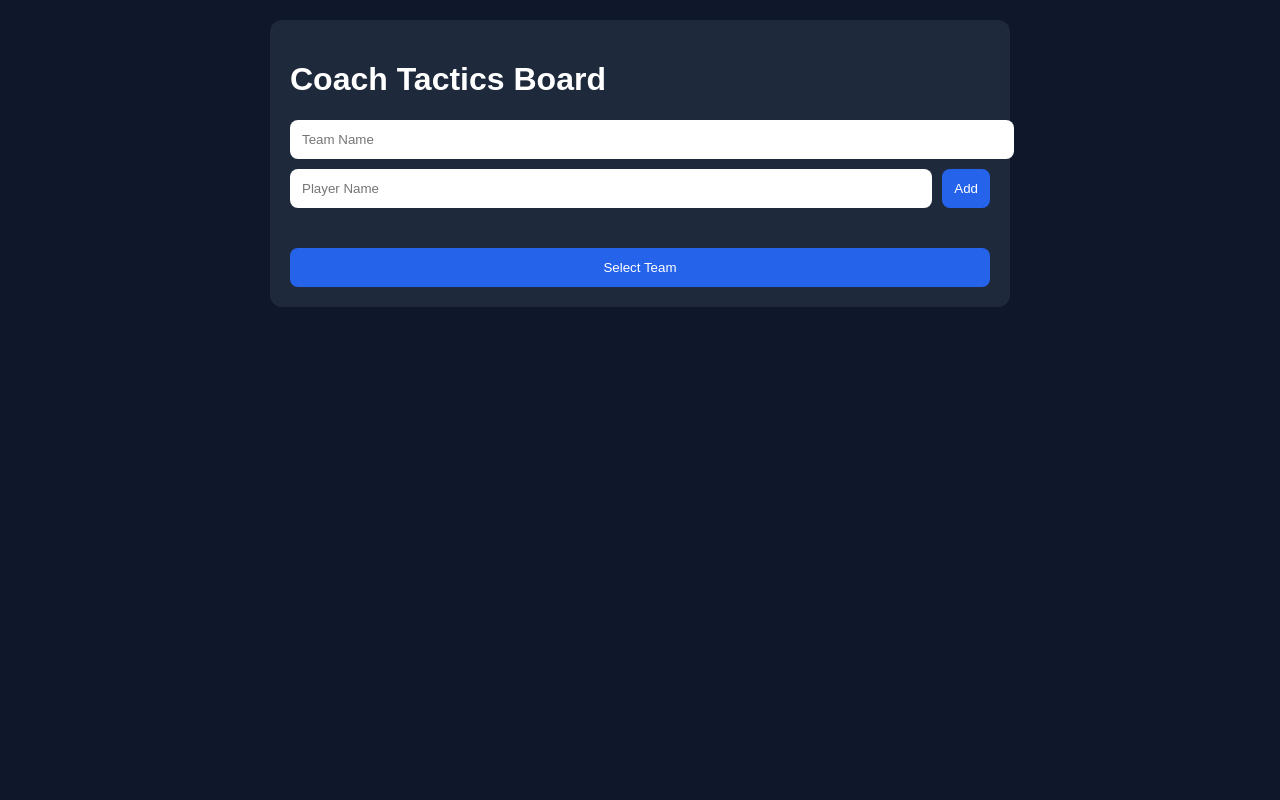
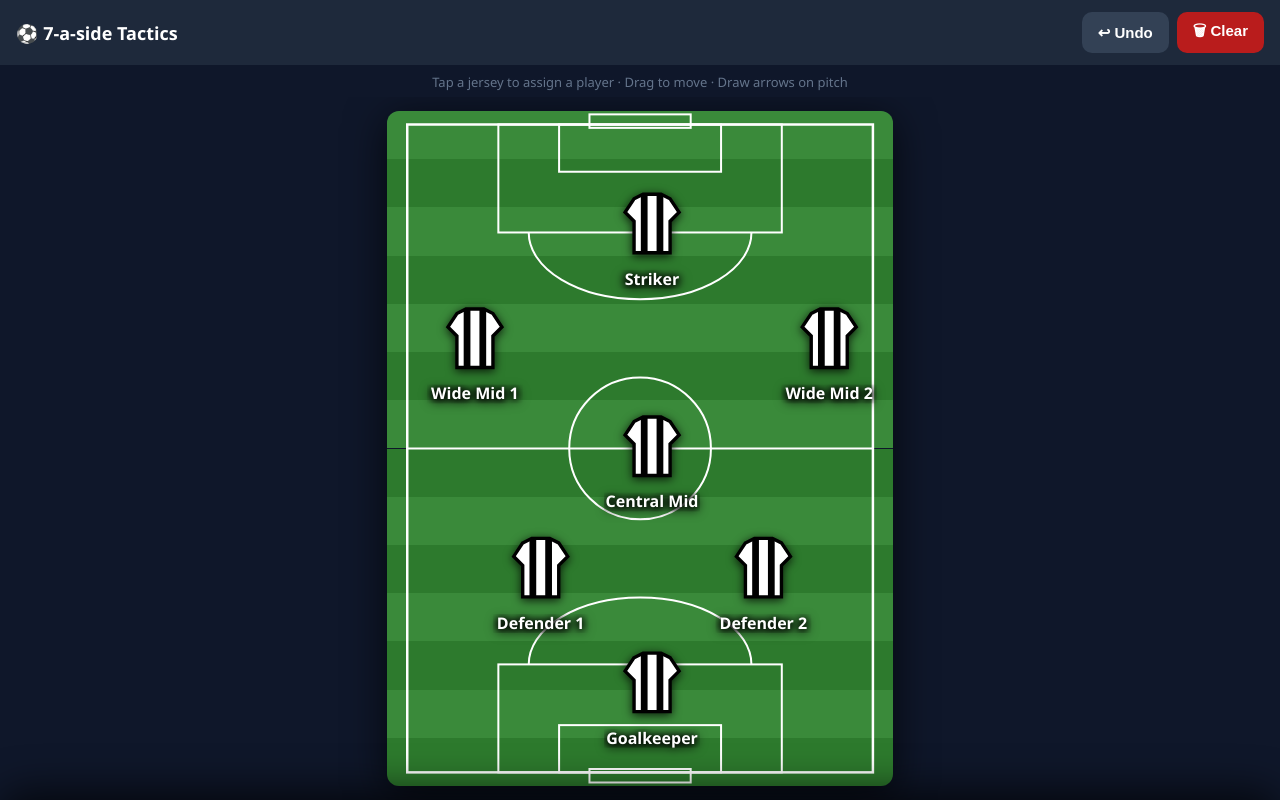
Before and after one commit to mccarr10/TacticsBoard, a React (Vite) app: page / in a window 1280 px wide. Built offline with nearby package versions, Linux system fonts and the light colour scheme.

Commit message:
Update App.jsx

```diff
--- a/src/App.jsx
+++ b/src/App.jsx
@@ -1,4 +1,6 @@
-import { useState } from 'react';
-import HomePage from './components/HomePage';
 import PitchBoard from './components/PitchBoard';
-export default function App(){const [team,setTeam]=useState(null);return !team?<HomePage onCreateTeam={setTeam}/>:<PitchBoard team={team}/>}
+
+export default function App() {
+  // Directly render the PitchBoard component as the main page.
+  return <PitchBoard />;
+}
```
